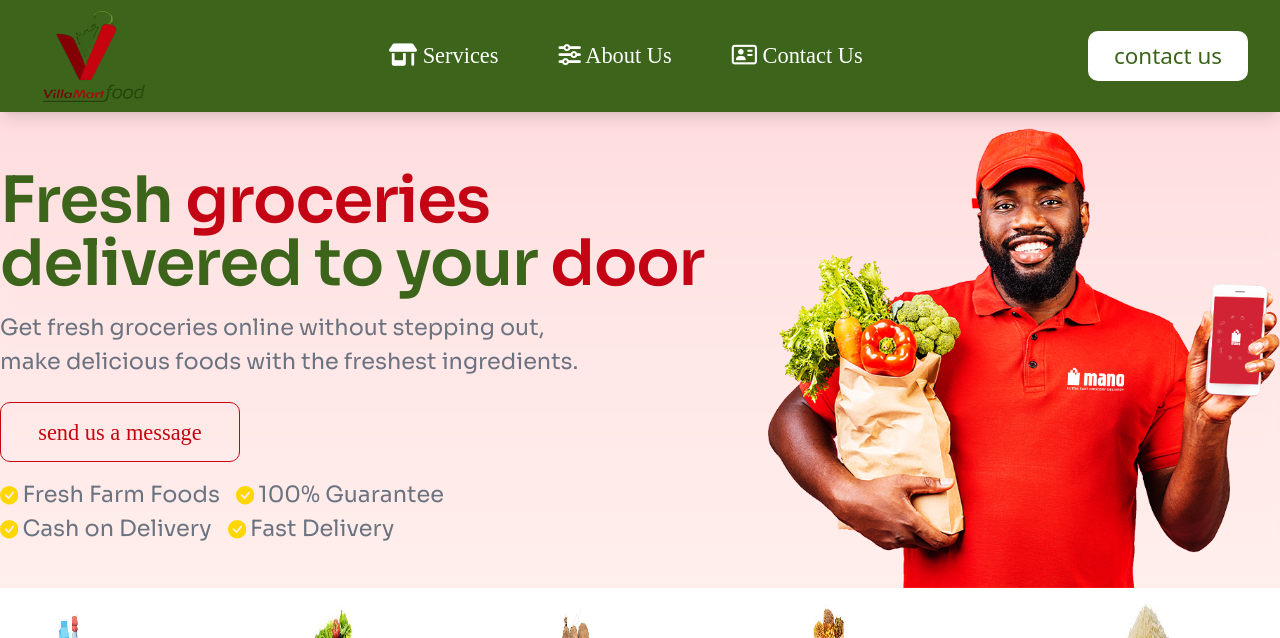
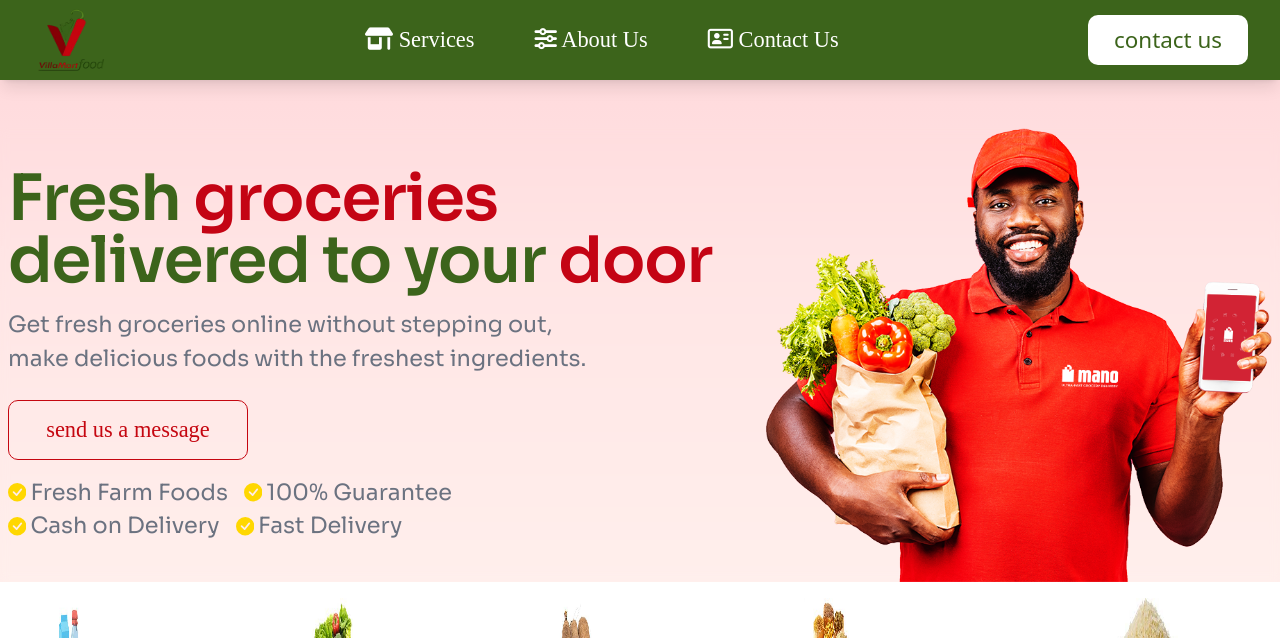
Before and after one commit to mysticwillz/villamart, a React (Vite) app in the folder villamart/: page / in a window 1280 px wide. Shown: the top 638 px of the page. Built offline with nearby package versions, Linux system fonts and the light colour scheme.

Commit message:
ref:this commit refactors the landing page

```diff
--- a/villamart/src/components/AboutUs.jsx
+++ b/villamart/src/components/AboutUs.jsx
@@ -2,7 +2,7 @@ import React from "react";
 
 export default function AboutUs() {
   return (
-    <main className="max-w-7xl mt-[2.5rem] md:mt-[3.5rem] mx-auto px-2 md:px-0">
+    <main className="max-w-7xl mt-[2.5rem] md:mt-[3.5rem] mx-auto px-2 ">
       <h1 className="text-[2.3rem] md:text-[3rem] mb-[1.5rem] md:mb-[2.5rem] text-bold font-[Sora] text-center text-[#3c641b] ">
         {" "}
         About Us
--- a/villamart/src/components/ContactUs.jsx
+++ b/villamart/src/components/ContactUs.jsx
@@ -3,7 +3,7 @@ import { AiOutlineMail } from "react-icons/ai";
 import { FaPhone, FaAddressCard } from "react-icons/fa";
 export default function ContactUs() {
   return (
-    <main className="max-w-7xl mt-[2.5rem] md:mt-[3.5rem] mx-auto px-2 md:px-0 md:h-[50vh]  h-[60vh]">
+    <main className="max-w-7xl mt-[2.5rem] md:mt-[3.5rem] mx-auto px-2  md:h-[50vh]  h-[60vh]">
       <h1 className="text-[2.3rem] md:text-[3rem] mb-[1.5rem] md:mb-[2.5rem] text-bold font-[Sora] text-center  text-gray-700">
         {" "}
         Contact Us
--- a/villamart/src/components/Hero.jsx
+++ b/villamart/src/components/Hero.jsx
@@ -6,7 +6,7 @@ import { BsFillCheckCircleFill } from "react-icons/bs";
 export default function Hero() {
   return (
     <section className="w-full back-hero h-full pt-4">
-      <main className="w-7xl max-w-7xl mx-auto flex justify-center items-center w-full overflow-x-hidden px-2 md:px-0  mt-[7rem]  z-10 backdrop-blur-sm ">
+      <main className="w-7xl max-w-7xl mx-auto flex justify-center items-center w-full overflow-x-hidden px-2   mt-[7rem]  z-10 backdrop-blur-sm ">
         <section className="w-full md:w-[60%] h-auto font-[Poppins]">
           <h1 className="text-[2.7rem] md:text-[4rem]  text-[#3c641b] font-[Sora] leading-[3.4rem] md:leading-[3.9rem] tracking-[-0.07rem]  font-bold">
             Fresh
--- a/villamart/src/components/NavSection.jsx
+++ b/villamart/src/components/NavSection.jsx
@@ -7,11 +7,11 @@ import Sidebar from "./Sidebar";
 export default function NavSection() {
   const [showMenu, setShowMenu] = useState(false);
   return (
-    <nav className="flex justify-between items-center px-4 md:px-8 h-[7rem] w-full mx-auto fixed top-0 z-[150]  shadow-lg">
+    <nav className="flex justify-between items-center px-4 md:px-8 h-[5rem] py-4 w-full mx-auto fixed top-0 z-[150]  shadow-lg">
       <img
         src={villamart}
         alt="villamart logo"
-        className="  w-[8.23rem] h-[6rem] flex justify-center items-center "
+        className="  w-[5.23rem] h-[4rem] flex justify-center items-center "
       />
 
       <ul className="nav-links text-[1.4rem] font-[Poppins] capitalize text-[#c50610] hidden md:block">
--- a/villamart/src/components/Services.jsx
+++ b/villamart/src/components/Services.jsx
@@ -3,7 +3,7 @@ import "../App.css";
 import Separator1 from "./Separator1";
 export default function Services() {
   return (
-    <main className="max-w-7xl mt-[0.5rem] md:mt-[3.5rem] mx-auto px-2 md:px-0 relative">
+    <main className="max-w-7xl mt-[0.5rem] md:mt-[3.5rem] mx-auto px-2  relative">
       <h1 className=" text-[2.3rem] md:text-[3rem] mb-[1.5rem] md:mb-[2.5rem] text-bold font-[Sora] text-center text-[#c40414]">
         {" "}
         Our Services
--- a/villamart/src/components/Sidebar.jsx
+++ b/villamart/src/components/Sidebar.jsx
@@ -5,8 +5,8 @@ export default function Sidebar({ showMenu }) {
     <main
       className={
         !showMenu
-          ? "w-[75%] h-auto pb-[3rem] rounded-br-md fixed top-[7rem] left-0 bg-white md:hidden z-[100] transform translate-x-[-100%] transition all duration-350 ease-in-out"
-          : "w-[75%] h-auto pb-[3rem] rounded-br-md fixed top-[7rem] left-0 bg-white md:hidden z-[100] transform translate-x-[0%] transition all duration-250 ease-in-out "
+          ? "w-[75%] h-auto pb-[3rem] rounded-br-md fixed top-[5rem] left-0 bg-white md:hidden z-[100] transform translate-x-[-100%] transition all duration-350 ease-in-out"
+          : "w-[75%] h-auto pb-[3rem] rounded-br-md fixed top-[5rem] left-0 bg-white md:hidden z-[100] transform translate-x-[0%] transition all duration-250 ease-in-out "
       }
     >
       <section className="flex flex-col mt-[5rem] items-center px-4 md:px-8  w-full mx-auto h-full ">
```
